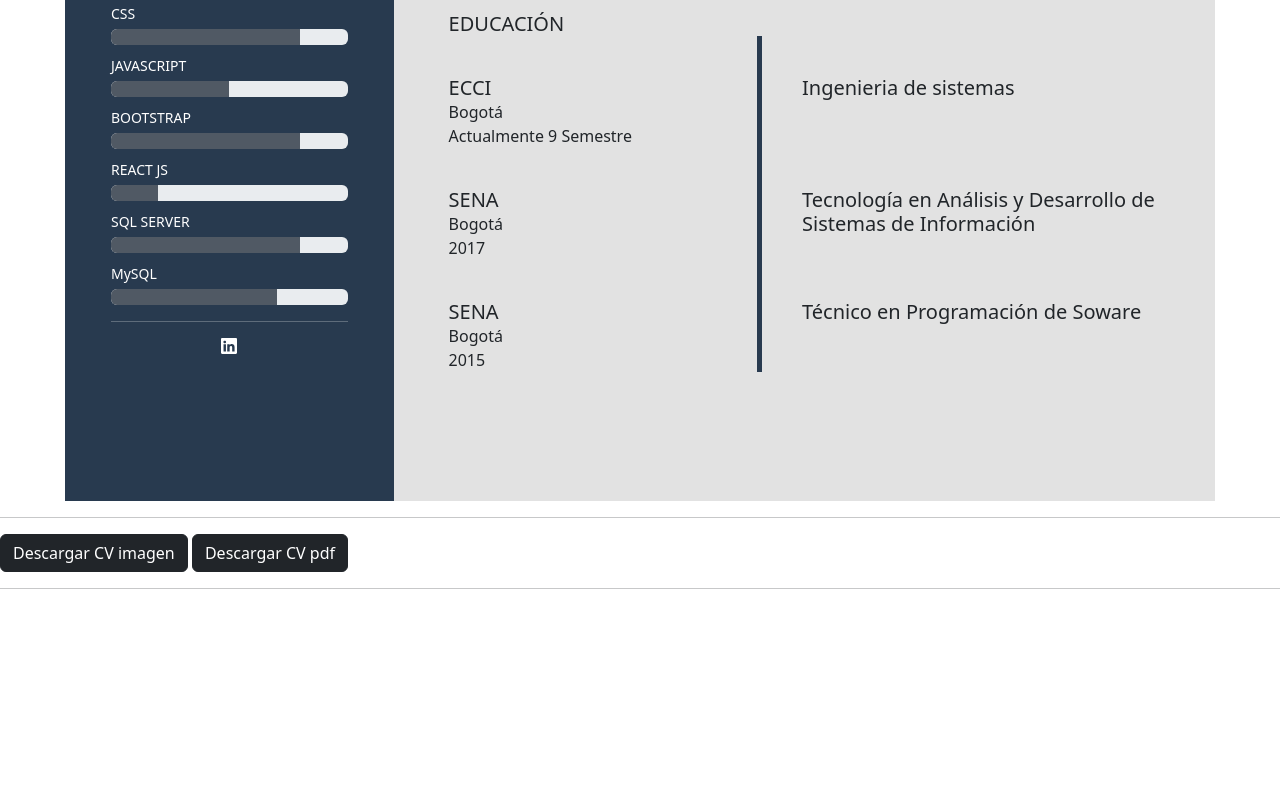
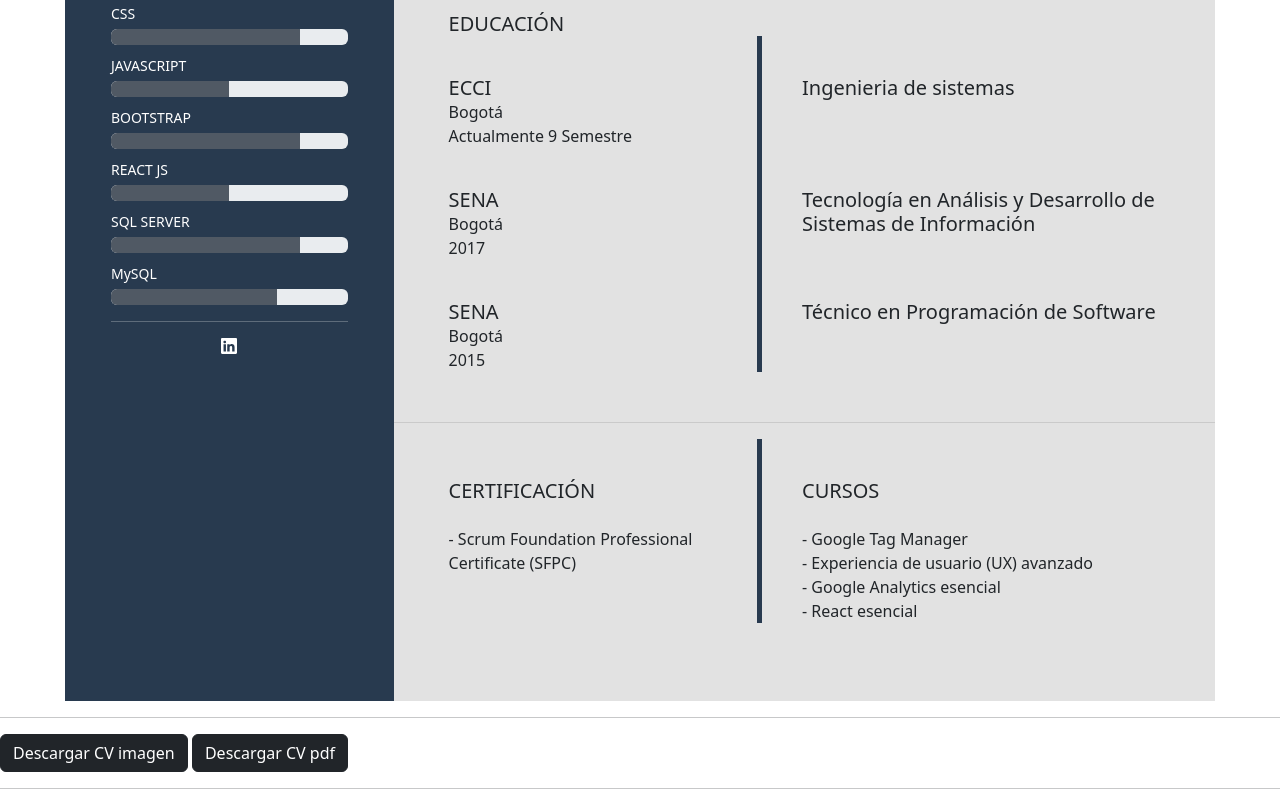
Before and after one commit to Yeux08/CV, a plain HTML site: page index.html in a window 1280 px wide. Shown: the part 1084-1889 px from the top of the page. Before the commit the page ends 1689 px from the top, so only its background shows below. Drawn offline with nearby package versions, Linux system fonts and the light colour scheme.

Commit message:
cambios cv

```diff
--- a/CV.css
+++ b/CV.css
@@ -1,6 +1,6 @@
 .layout {
   width: 1150px;
-  height: 1585px;
+  height: 1785px;
   display: grid;
   grid-template-rows: 1fr;
   grid-template-columns: 1.2fr 3fr;
--- a/Hoja De vida.html
+++ b/index.html
@@ -123,7 +123,7 @@
                 <div
                   class="progress-bar"
                   role="progressbar"
-                  style="width: 20%"
+                  style="width: 50%"
                 ></div>
               </div>
               <p class="card-text div2i">SQL SERVER</p>
@@ -337,9 +337,26 @@
             </div>
             <div class="borderone"></div>
             <div class="topborder">
-              <h5 class="card-title">Técnico en Programación de Soware</h5>
+              <h5 class="card-title">Técnico en Programación de Software</h5>
             </div>
           </section>
+          <hr class="hr2" />
+
+          <section class="layoutone">
+            <div class="topborder">
+              <h5 class="card-title">CERTIFICACIÓN</h5><br>
+              <p class="card-text exp">- Scrum Foundation Professional Certificate (SFPC)</p>
+            </div>
+            <div class="borderone"></div>
+            <div class="topborder">
+              <h5 class="card-title">CURSOS</h5><br>
+              <p class="card-text exp">- Google Tag Manager</p>
+              <p class="card-text exp">- Experiencia de usuario (UX) avanzado</p>
+              <p class="card-text exp">- Google Analytics esencial</p>
+              <p class="card-text exp">- React esencial</p>
+            </div>
+          </section>
+
         </div>
       </section>
     </div>
```
Also changed, not shown: HolaM.html (deleted, +0 -7 lines).
